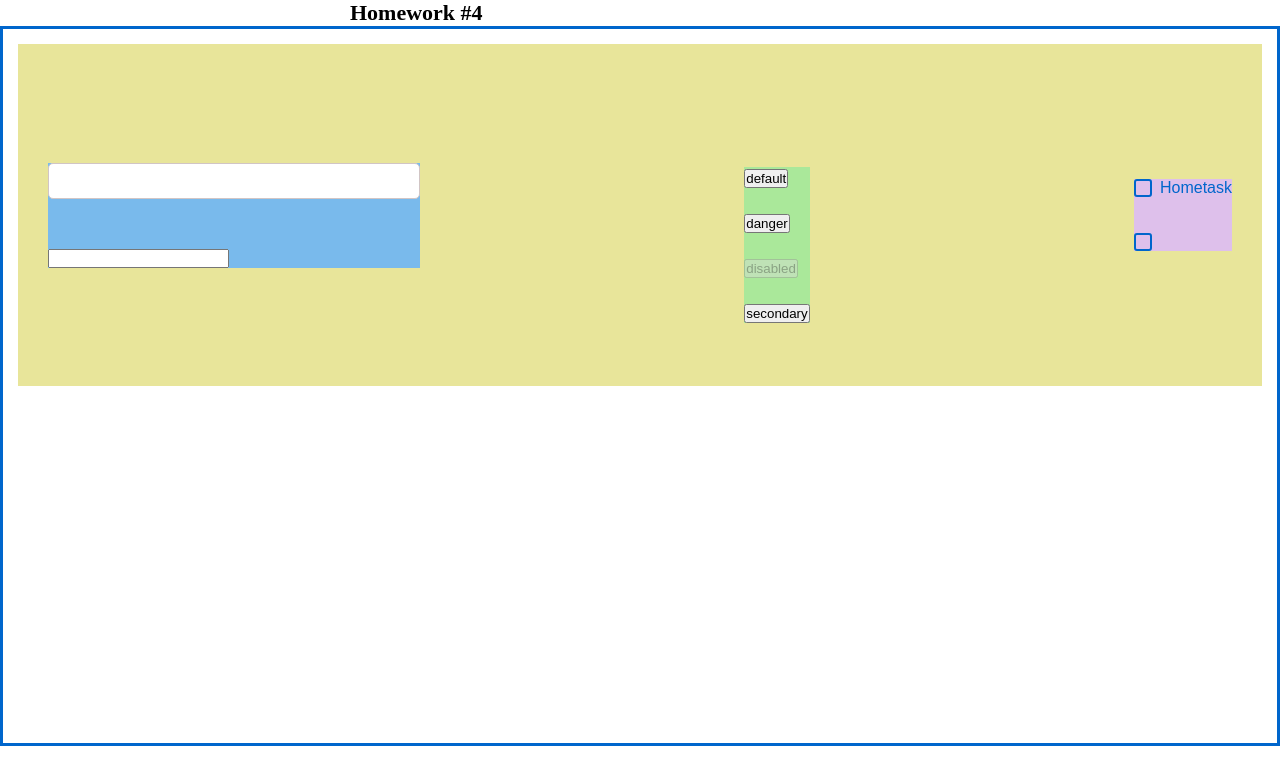
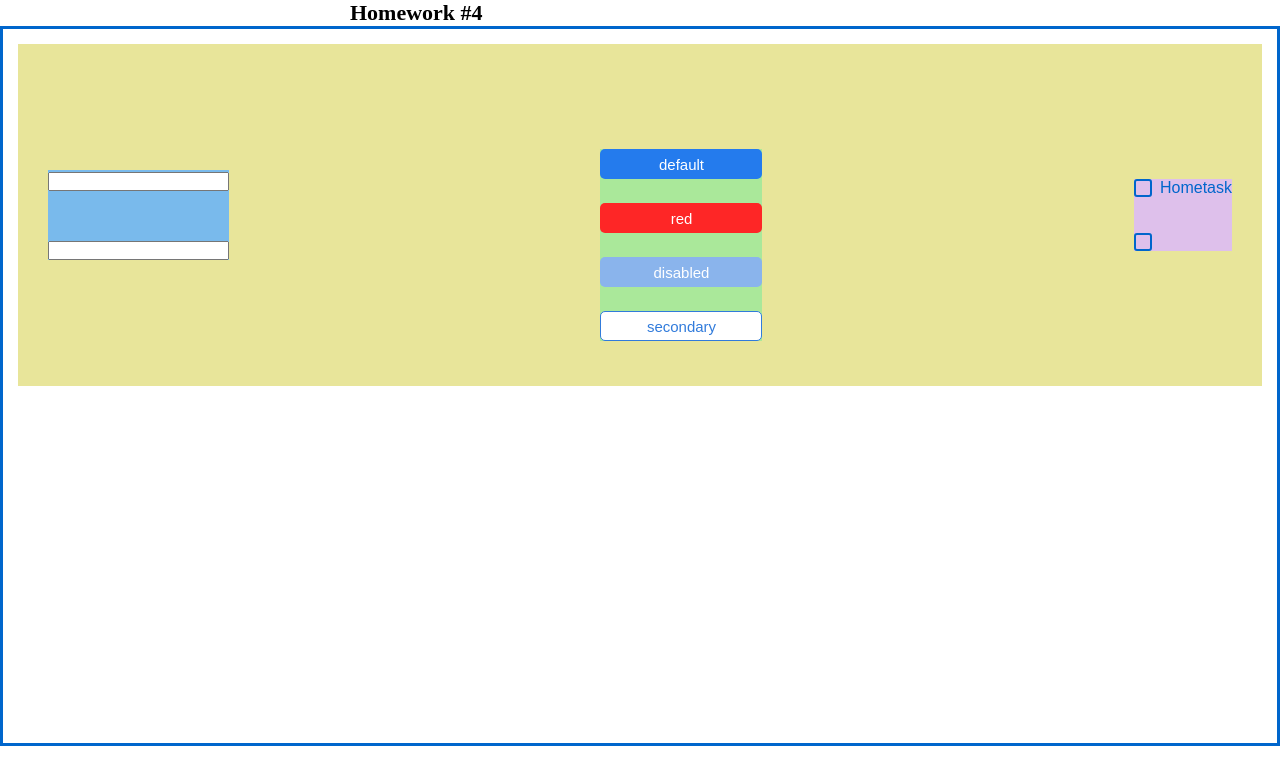
Before and after one commit to Ignat60/homework-hws2-master, a React (Create React App) app: page / in a window 1280 px wide. Shown: the top 784 px of the page. Built offline with nearby package versions, Linux system fonts and the light colour scheme.

Commit message:
Buttons is ready

```diff
--- a/src/s2-homeworks/hw04/Stand.module.css
+++ b/src/s2-homeworks/hw04/Stand.module.css
@@ -14,13 +14,13 @@
   gap: 48px;
   background-color: #79baec;
 }
-.superInput {
+/* .superInput {
   display: inline-block;
   width: 372px;
   height: 36px;
   border: 1px solid rgb(209, 197, 197);
   border-radius: 5px;
-}
+} */
 
 .buttons {
   display: flex;
@@ -36,53 +36,7 @@
   gap: 36px;
   background-color: #dec0eb;
 }
-.defaultButton {
-  /* width: 132px;
-  height: 30px;
-  background-color: #317bdb;
-  color: white;
-  border-radius: 5px;
-  border: none;
-  font-size: 15px; */
-}
-.defaultButton:hover {
-  cursor: pointer;
-}
 
-.redButton {
-  /* width: 132px;
-  height: 30px;
-  background-color: red;
-  color: white;
-  border-radius: 5px;
-  border: none;
-  font-size: 15px; */
-}
-.redButton:hover {
-  cursor: pointer;
-}
-
-.disabledButton {
-  /* width: 132px;
-  height: 30px;
-  background-color: #8ab4ec;
-  color: white;
-  border-radius: 5px;
-  border: none;
-  font-size: 15px; */
-}
-.disabledButton:hover {
-  cursor: pointer;
-}
-.secondaryButton {
-  /* width: 132px;
-  height: 30px;
-  background-color: white;
-  color: #317bdb;
-  border-radius: 5px;
-  border: solid 1px #317bdb;
-  font-size: 15px; */
-}
-.secondaryButton:hover {
-  cursor: pointer;
-}
+/* .myOwnClass {
+  background-color: green;
+} */
--- a/src/s2-homeworks/hw04/Stand.tsx
+++ b/src/s2-homeworks/hw04/Stand.tsx
@@ -41,40 +41,28 @@ const Stand = () => {
         {/*обычная кнопка:*/}
         <div>
           <SuperButton
+            // className={s.myOwnClass}
             id={"hw4-super-button-default"}
-            // className={s.defaultButton}
+            xType={"default"}
           >
             default
           </SuperButton>
         </div>
         {/*красная кнопка:*/}
         <div>
-          <SuperButton
-            id={"hw4-super-button-red"}
-            xType={"red"}
-            // className={s.redButton}
-          >
-            danger
+          <SuperButton id={"hw4-super-button-red"} xType={"red"}>
+            red
           </SuperButton>
         </div>
         {/*задизэйбленная кнопка:*/}
         <div>
-          <SuperButton
-            id={"hw4-super-button-disabled"}
-            xType={"s.disabled"}
-            // className={s.disabledButton}
-            disabled
-          >
+          <SuperButton id={"hw4-super-button-disabled"} disabled>
             disabled
           </SuperButton>
         </div>
         {/*задизэйбленная кнопка:*/}
         <div>
-          <SuperButton
-            id={"hw4-super-button-secondary"}
-            xType={"secondary"}
-            // className={s.secondaryButton}
-          >
+          <SuperButton id={"hw4-super-button-secondary"} xType={"secondary"}>
             secondary
           </SuperButton>
         </div>
--- a/src/s2-homeworks/hw04/common/c2-SuperButton/SuperButton.module.css
+++ b/src/s2-homeworks/hw04/common/c2-SuperButton/SuperButton.module.css
@@ -1,21 +1,9 @@
 .button {
-  width: 132px;
+  width: 162px;
   height: 30px;
 }
 
-.disabled {
-  width: 132px;
-  height: 30px;
-  background-color: #8ab4ec;
-  color: white;
-  border-radius: 5px;
-  border: none;
-  font-size: 15px;
-}
-
 .secondary {
-  width: 132px;
-  height: 30px;
   background-color: white;
   color: #317bdb;
   border-radius: 5px;
@@ -24,9 +12,7 @@
 }
 
 .default {
-  width: 132px;
-  height: 30px;
-  background-color: #317bdb;
+  background-color: #247bed;
   color: white;
   border-radius: 5px;
   border: none;
@@ -34,9 +20,7 @@
 }
 
 .red {
-  width: 132px;
-  height: 30px;
-  background-color: red;
+  background-color: rgb(254, 38, 38);
   color: white;
   border-radius: 5px;
   border: none;
@@ -44,22 +28,41 @@
 }
 
 .default:hover {
+  cursor: pointer;
+  height: 33px;
+  border: 3px solid #0270ff;
 }
 
 .red:hover {
+  cursor: pointer;
+  height: 33px;
+  border: 3px solid red;
 }
 
 .secondary:hover {
+  cursor: pointer;
+  height: 33px;
+  background-color: rgb(195, 201, 240);
+  border: solid 3px #0a6ff3;
 }
 
 .default:active {
+  background-color: #406494;
 }
 
 .secondary:active {
+  background-color: rgb(235, 236, 245);
 }
 
 .red:active {
+  background-color: rgb(154, 110, 110);
 }
 
 .button:disabled {
+  cursor: pointer;
+  background-color: #8ab4ec;
+  color: white;
+  border-radius: 5px;
+  border: none;
+  font-size: 15px;
 }
--- a/src/s2-homeworks/hw04/common/c2-SuperButton/SuperButton.tsx
+++ b/src/s2-homeworks/hw04/common/c2-SuperButton/SuperButton.tsx
@@ -8,7 +8,7 @@ type DefaultButtonPropsType = DetailedHTMLProps<
 >;
 
 type SuperButtonPropsType = DefaultButtonPropsType & {
-  xType?: string;
+  xType?: "red" | "secondary" | "default" | "";
 };
 
 const SuperButton: React.FC<SuperButtonPropsType> = ({
@@ -19,13 +19,30 @@ const SuperButton: React.FC<SuperButtonPropsType> = ({
 }) => {
   const finalClassName =
     s.button +
-    // + (disabled
-    //         ? ...
-    //         : xType === 'red'
-    //             ? ...
-    className
-      ? " " + className
-      : ""; // задачка на смешивание классов
+    (disabled
+      ? ""
+      : xType === "red"
+      ? " " + s.red
+      : xType === "secondary"
+      ? " " + s.secondary
+      : xType === "default"
+      ? " " + s.default
+      : "") +
+    // : " " + s.default);
+    (className ? " " + className : "");
+
+  // s.button +
+  // (disabled
+  //   ? ""
+  //   : xType === "red"
+  //   ? " " + s.red
+  //   : xType === "secondary"
+  //   ? " " + s.secondary
+  //   : xType === "default"
+  //   ? " " + s.default
+  //   : " " + s.default) +
+  // (className ? " " + className : "");
+
   return (
     <button
       disabled={disabled}
```
